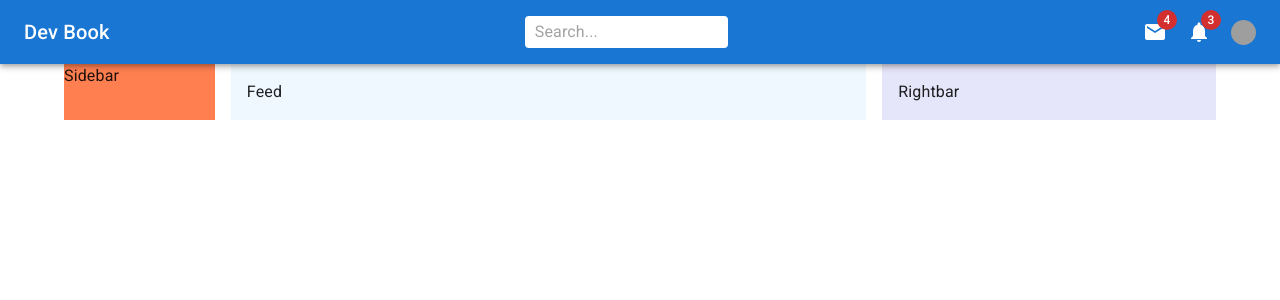
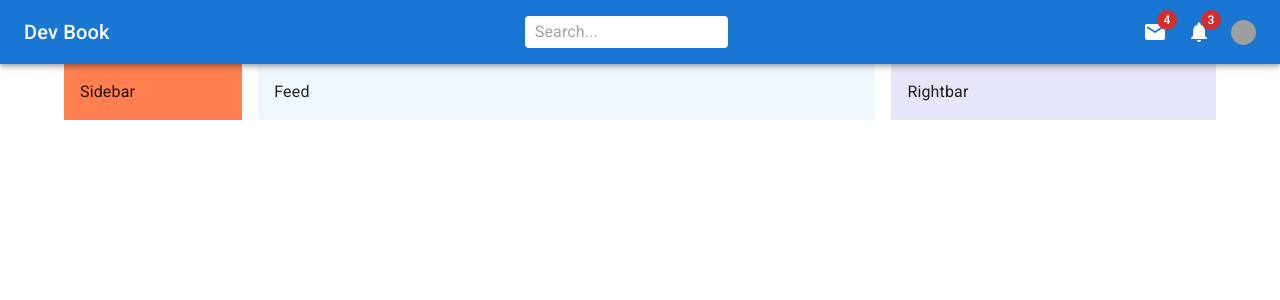
Before and after one commit to mrhrifat/dev-book, a React (Create React App) app: page / in a window 1280 px wide. Shown: the top 300 px of the page. Built offline with nearby package versions, Linux system fonts and the light colour scheme; grey boxes are pictures that could not be loaded.

Commit message:
build: custom prop

```diff
--- a/src/components/Sidebar.jsx
+++ b/src/components/Sidebar.jsx
@@ -3,7 +3,12 @@ import { Box } from "@mui/material";
 
 const Sidebar = () => {
   return (
-    <Box flex={1} bgcolor="coral">
+    <Box
+      flex={1}
+      bgcolor="coral"
+      p={2}
+      sx={{ display: { xs: "none", sm: "block" } }}
+    >
       Sidebar
     </Box>
   );
```
